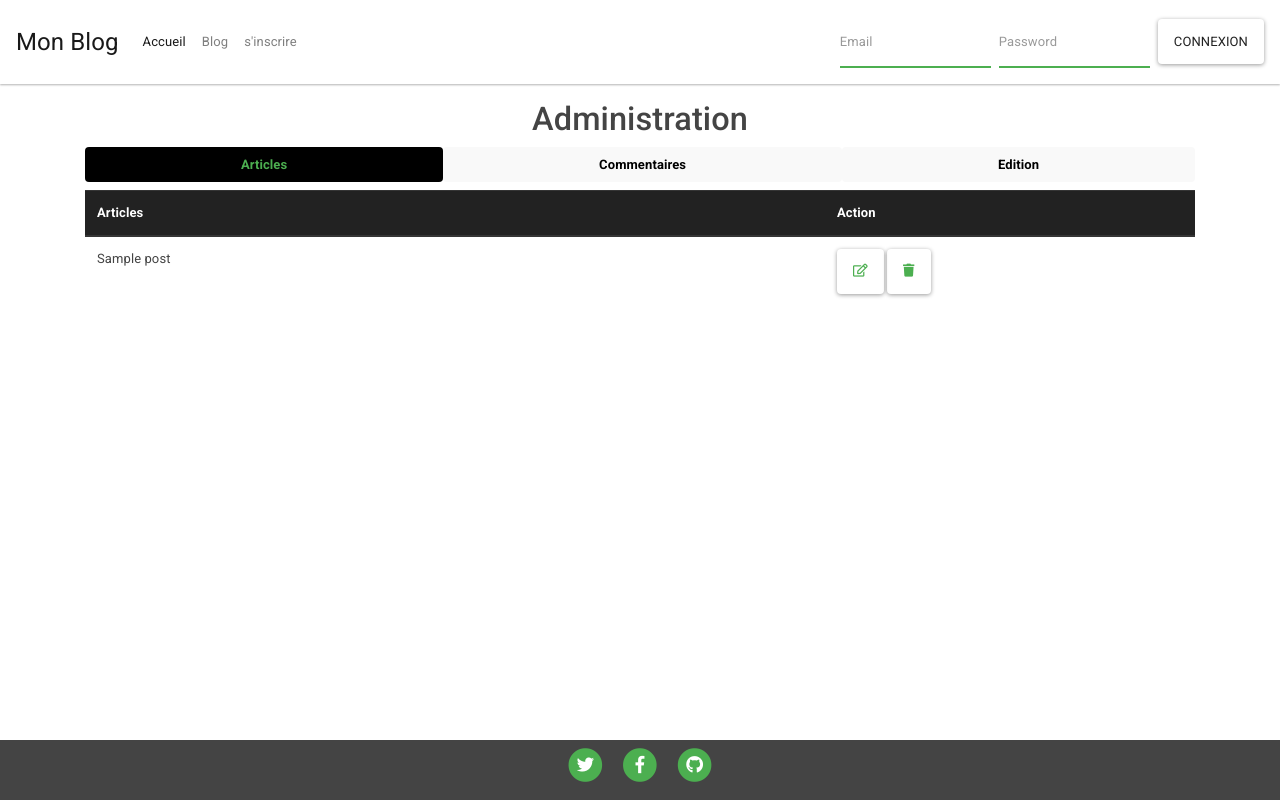
After one commit to kevinmulot/my-blog, a PHP site: template src/View/admin.twig in a window 1280 px wide. The commit adds this page. Run offline with PHP 8.4, Linux system fonts and the light colour scheme; the template is opened without the code that fills it: most values are stand-ins (such as "Sample title", 1, 10 or a date in 2020); some libraries are stand-ins or nearby versions.

Commit message:
Admin view added

```diff
--- a/src/Model/PostManager.php
+++ b/src/Model/PostManager.php
@@ -15,7 +15,7 @@ class PostManager extends Manager
     public function getPosts()
     {
         $db = $this->connectDB();
-        $req = $db->prepare('SELECT * FROM posts ORDER BY id DESC LIMIT 10');
+        $req = $db->prepare('SELECT * FROM posts ORDER BY id DESC');
         $req->execute();
         return $req->fetchAll();
     }
@@ -32,4 +32,8 @@ class PostManager extends Manager
 
         return $req->fetchObject();
     }
+
+    public function getAll (){
+
+    }
 }
--- /dev/null
+++ b/src/View/admin.twig
@@ -0,0 +1,133 @@
+{% extends'layout.twig' %}
+
+{% block content %}
+    <div class="container">
+        <h1 class="text-center mt-3">Administration</h1>
+
+        <!-- Tab Menu -->
+        <ul class="nav nav-pills nav-fill" id="pills-tab" role="tablist">
+            <li class="nav-item pillcolor">
+                <a class="nav-link active font-weight-bolder" id="pills-posts-tab" data-toggle="pill" href="#pills-posts" role="tab"
+                   aria-controls="pills-posts" aria-selected="true">Articles</a>
+            </li>
+            <li class="nav-item pillcolor">
+                <a class="nav-link font-weight-bolder" id="pills-comments-tab" data-toggle="pill" href="#pills-comments" role="tab"
+                   aria-controls="pills-comments" aria-selected="false">Commentaires</a>
+            </li>
+            <li class="nav-item pillcolor">
+                <a class="nav-link font-weight-bolder" id="pills-newpost-tab" data-toggle="pill" href="#pills-newpost" role="tab"
+                   aria-controls="pills-newpost" aria-selected="false">Edition</a>
+            </li>
+        </ul>
+
+
+        <div class="tab-content mb-4 mt-2" id="pills-tabContent">
+
+            <div class="tab-pane fade show active" id="pills-posts" role="tabpanel" aria-labelledby="pills-posts-tab">
+
+                <div class="table-responsive table-hover text-nowrap">
+                    <table class="table">
+                        <thead class="thead-dark">
+                        <tr>
+                            <th class="col-8" scope="col">Articles</th>
+                            <th scope="col">Action</th>
+                        </tr>
+                        </thead>
+                        <tbody>
+                        {% for post in posts %}
+                            <tr>
+                                <td>{{ post.title }}</td>
+                                <td><a class="btn btn-outline-dark"
+                                       href="../public/index.php?id={{ post.id }}&access=blog!edit"><i
+                                                class="far fa-edit"></i></a>
+                                    <a class="btn btn-outline-danger" href="../public/index.php?access=blog!delete"><i
+                                                class="fas fa-trash"></i></a></td>
+                            </tr>
+                            <tr>
+                            </tr>
+                        {% endfor %}
+                        </tbody>
+                    </table>
+                </div>
+            </div>
+
+            <div class="tab-pane fade mt-2" id="pills-comments" role="tabpanel"
+                 aria-labelledby="pills-comments-tab">
+                <div class="table-responsive table-hover text-nowrap">
+                    <table class="table">
+                        <thead class="thead-dark">
+                        <tr>
+                            <th class="col-8" scope="col">Commentaires</th>
+                            <th scope="col">Action</th>
+                        </tr>
+                        </thead>
+
+                        <tbody>
+                        {% for comment in comments %}
+                            <tr>
+                                <td>{{ comment.author }}<em>
+                                        Le {{ comment.date | date("d/m/Y h:m") }}</em><br><br>{{ comment.content }}</td>
+                                <td><a class="btn btn-outline-dark" href="../public/index.php?access=blog!validate"><i
+                                                class="fas fa-check"></i></a>
+                                    <a class="btn btn-outline-danger" href="../public/index.php?access=blog!remove"><i
+                                                class="fas fa-trash"></i></a></td>
+                            </tr>
+                        {% endfor %}
+                        </tbody>
+                    </table>
+                </div>
+            </div>
+
+            <div class="tab-pane fade" id="pills-newpost" role="tabpanel"
+                 aria-labelledby="pills-newpost-tab">
+
+                <div class="has-success">
+                    <div class="col-lg-8 col-md-10 mx-auto mt-2">
+                        <h3 class="mb-3 border-bottom text-center col-12">Edition</h3>
+                        <form name="sentMessage" id="editForm" method="post"
+                              action="../public/index.php?access=blog!update">
+                            <div class="control-group">
+                                <div class="form-group floating-label-form-group controls">
+                                    <label class="font-weight-bold" for="author">Auteur</label>
+                                    <textarea rows="1" class="form-control" name="author" required
+                                              data-validation-required-message="Veuillez indiquer l'auteur de l'article"></textarea>
+                                    <p class="help-block text-danger"></p>
+                                </div>
+                            </div>
+                            <div class="control-group">
+                                <div class="form-group floating-label-form-group controls">
+                                    <label class="font-weight-bold" for="title">Titre</label>
+                                    <textarea rows="1" class="form-control" name="title" required
+                                              data-validation-required-message="Veuillez indiquer le titre de l'article"></textarea>
+                                    <p class="help-block text-danger"></p>
+                                </div>
+                            </div>
+                            <div class="control-group">
+                                <div class="form-group floating-label-form-group controls">
+                                    <label class="font-weight-bold" for="lead">Lead</label>
+                                    <textarea rows="1" class="form-control" name="lead" required
+                                              data-validation-required-message="Veuillez indiquer le lead de l'article"></textarea>
+                                    <p class="help-block text-danger"></p>
+                                </div>
+                            </div>
+                            <div class="control-group">
+                                <div class="form-group floating-label-form-group controls">
+                                    <label class="font-weight-bold" for="content">Article</label>
+                                    <textarea rows="10" class="form-control" name="" required
+                                              data-validation-required-message="Veuillez indiquer le contenu de l'article"></textarea>
+                                    <p class="help-block text-danger"></p>
+                                </div>
+                            </div>
+                            <div class="form-group text-center">
+                                <button type="submit" class="btn btn-outline-dark" name="editForm">Sauvegarder <i
+                                            class="far fa-save"></i></button>
+                            </div>
+                        </form>
+                    </div>
+
+                </div>
+
+            </div>
+        </div>
+    </div>
+{% endblock %}
--- a/src/View/home.twig
+++ b/src/View/home.twig
@@ -22,6 +22,7 @@
         <div class="container">
             <div class="row">
                 <div class="col-12 text-center text-justify">
+                    <a href="../public/index.php?access=blog!admin">Administration</a>
                     <h1>Web Developer</h1>
                     <h2>Prendre la vie du bon Octet !</h2>
                     {% if session.username is defined %}
```
Also changed, not shown: src/Controller/BlogController.php (+27 -1 lines), src/Model/CommentManager.php (+9 -0 lines).
